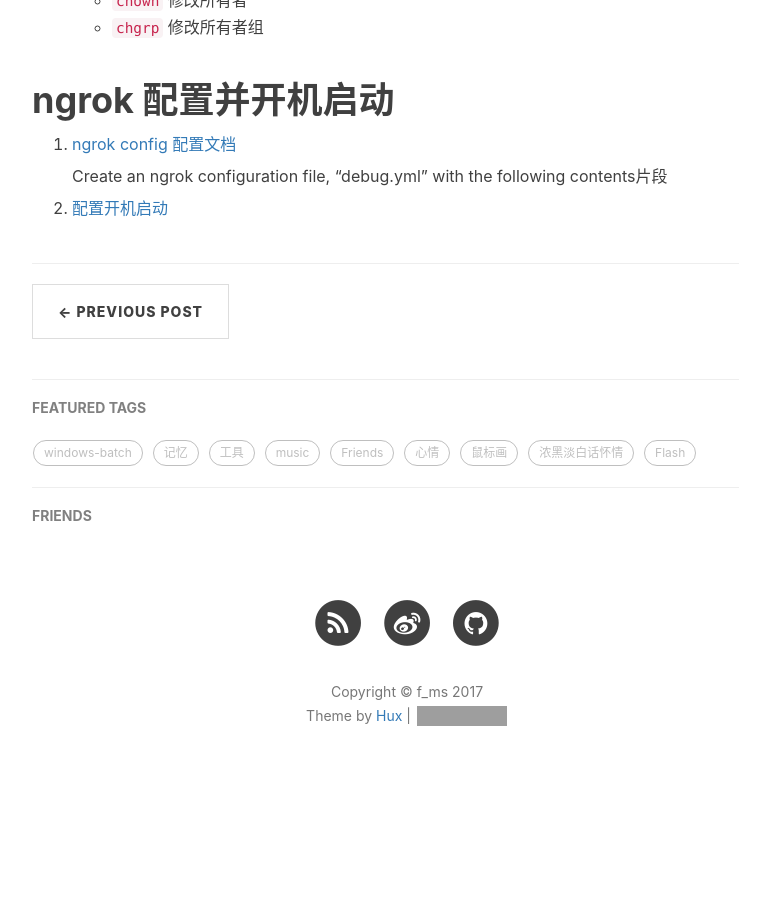
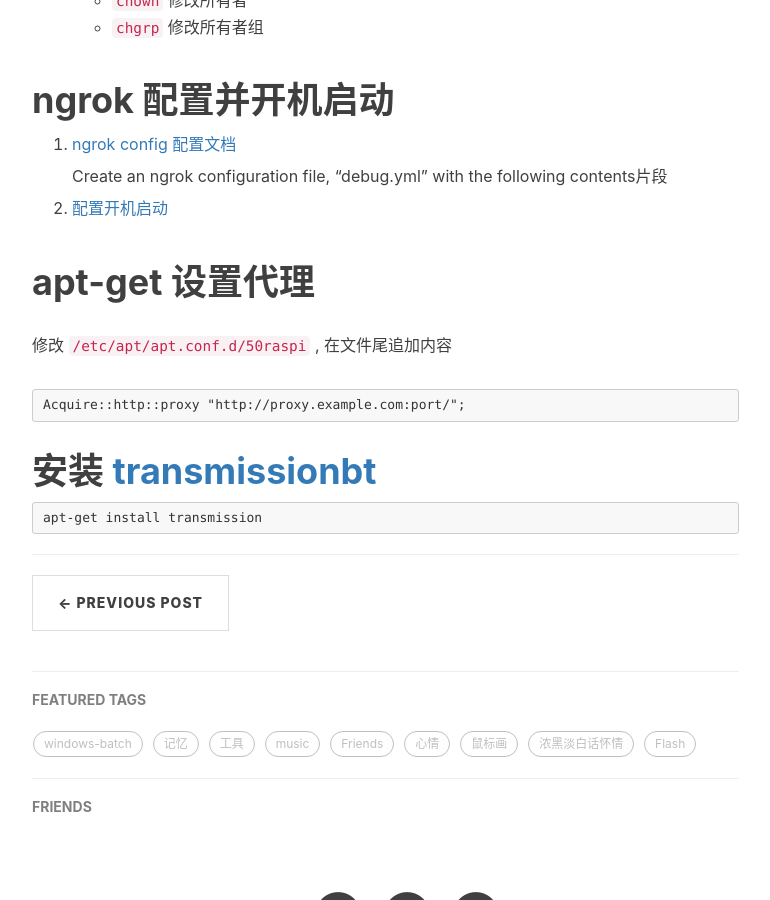
Before and after one commit to imfms/imfms.github.io, a Jekyll site: the page built from _posts/2017-05-10-raspberry-install-log.markdown, in a window 1280 px wide and 900 px high, scrolled down 8637 px. Shown: the whole window, without its empty margins (233-1003 px from the left). Built offline with Jekyll 4.4.1, drawn with Linux system fonts in a browser that asks for light colours; nearby versions of some CDN libraries; comment, search, counter and statistics services are not loaded; before the commit the page ends 9457 px from its top, so only the background shows below that; grey boxes are pictures that could not be loaded.

Commit message:
Update 2017-05-10-raspberry-install-log.markdown

```diff
--- a/_posts/2017-05-10-raspberry-install-log.markdown
+++ b/_posts/2017-05-10-raspberry-install-log.markdown
@@ -357,3 +357,14 @@
 	Create an ngrok configuration file, "debug.yml" with the following contents片段
 
 2. [配置开机启动](#指定脚本开机自启)
+
+
+# apt-get 设置代理
+
+修改 `/etc/apt/apt.conf.d/50raspi` , 在文件尾追加内容
+
+	Acquire::http::proxy "http://proxy.example.com:port/";
+
+# 安装 [transmissionbt](https://transmissionbt.com)
+
+	apt-get install transmission
```
